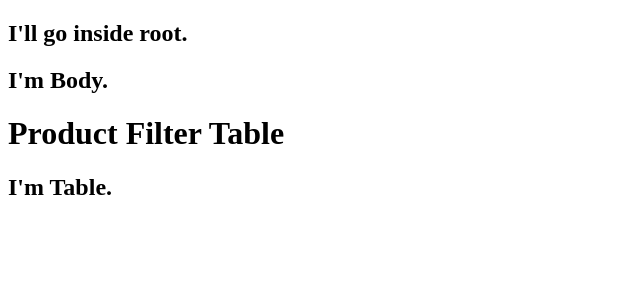
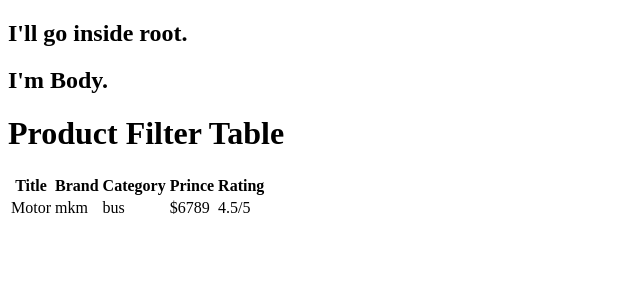
Before and after one commit to vinayramteke/HA-ProductFilter, a React (Vite) app in the folder product-filter/: page / in a window 1280 px wide. Shown: the top 300 px of the page, without its empty margins (0-640 px from the left). Built offline with nearby package versions, Linux system fonts and the light colour scheme.

Commit message:
Refactor Table component to display product details in a structured table format

```diff
--- a/product-filter/src/cpmponents/Table.jsx
+++ b/product-filter/src/cpmponents/Table.jsx
@@ -1,7 +1,24 @@
 const Table = () => {
   return (
-    <div>
-      <h2>I'm Table.</h2>
+    <div className="table-body">
+      <table>
+        <thead>
+          <tr>
+            <th>Title</th>
+            <th>Brand</th>
+            <th>Category</th>
+            <th>Prince</th>
+            <th>Rating</th>
+          </tr>
+        </thead>
+        <tbody>
+          <td>Motor</td>
+          <td>mkm</td>
+          <td>bus</td>
+          <td>$6789</td>
+          <td>4.5/5</td>
+        </tbody>
+      </table>
     </div>
   );
 };
```
Also changed, not shown: 1 other file (tests, documents, lock files or other folders).
